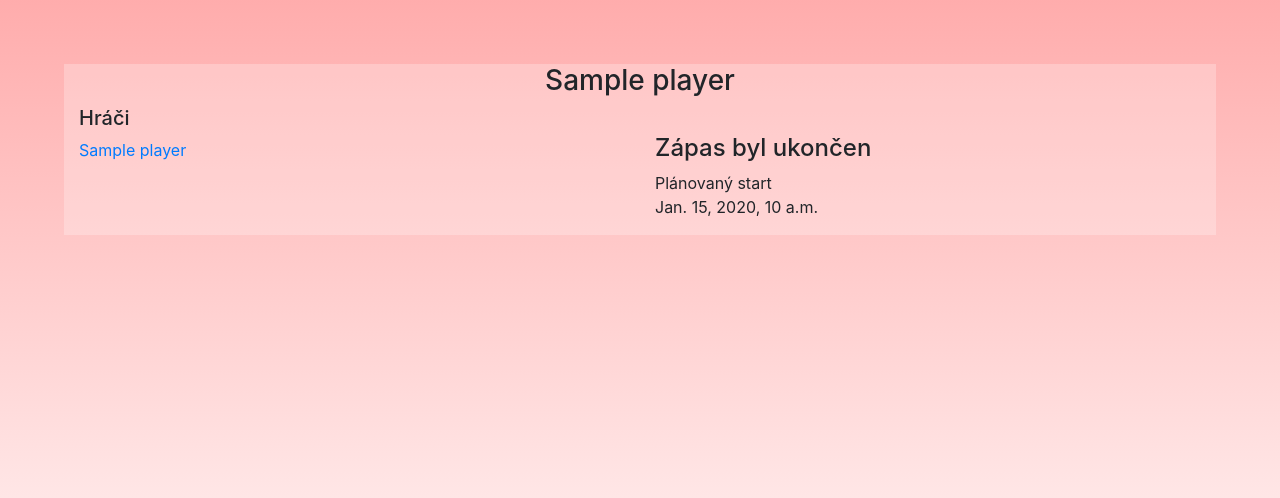
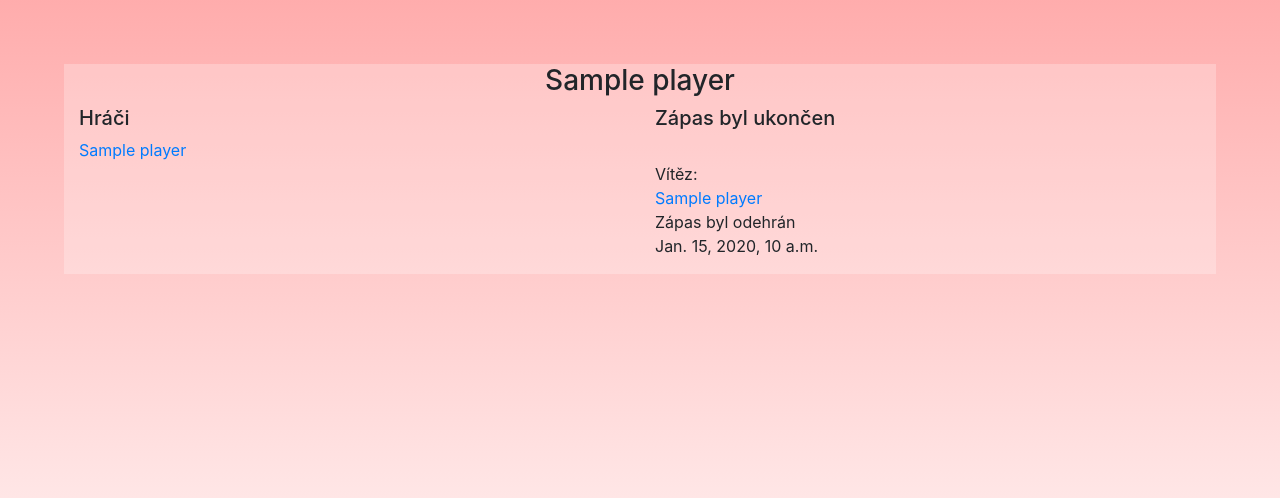
Before and after one commit to DSroD/DuckGameTournament, a Django app: page /matches/1/ in a window 1280 px wide. Shown: the part 88-586 px from the top of the page. Run offline with Django 3.2, Linux system fonts and the light colour scheme; tables that the repository leaves empty hold one stand-in row (values such as "Sample post"); some libraries are stand-ins or nearby versions.

Commit message:
Add login, fix bugs, change match model

```diff
--- a/duckgame/tournament/models.py
+++ b/duckgame/tournament/models.py
@@ -2,8 +2,6 @@ from django.db import models
 
 class Player(models.Model):
     name = models.CharField(max_length=100)
-    wins = models.IntegerField(default=0)
-    looses = models.IntegerField(default=0)
     total_points = models.IntegerField(default=0)
     player_info = models.CharField(max_length=2000, default="No info provided.")
     def __str__(self):
@@ -15,7 +13,8 @@ class Match(models.Model):
     play_date = models.DateTimeField('match datetime')
     players = models.ManyToManyField(Player, related_name='matches')
     finished = models.BooleanField('finished', default=False)
-    winner_id = models.IntegerField(blank=True, null=True)
+    winners = models.ManyToManyField(Player, related_name='won_matches')
+    loosers = models.ManyToManyField(Player, related_name='lost_matches')
 
     def __str__(self):
         return " vs. ".join([player.name for player in self.players.all()])
--- a/duckgame/tournament/templates/tournament/index.html
+++ b/duckgame/tournament/templates/tournament/index.html
@@ -29,8 +29,8 @@
             </div>
         </div>
     </nav>
-    <div class="row" style="margin: 5%;">
-        <div class="col" style="background: rgba(255,214,214,0.33);filter: brightness(100%);margin: 0px;">
+    <div class="row" style="margin: 5%;background: rgba(255,255,255,0.25);">
+        <div class="col" style="filter: brightness(100%);margin: 0px;">
             <div class="table-responsive">
                 <table class="table">
                     <thead>
--- a/duckgame/tournament/templates/tournament/match_detail.html
+++ b/duckgame/tournament/templates/tournament/match_detail.html
@@ -47,8 +47,19 @@
                     </p>
                 </div>
                 <div class="col">
-                    <h4>{% if match.finished %}<br>Zápas byl ukončen<br>{% else %}<br>Zápas ještě nebyl ukončen<br>{% endif %}</h4>
-                    <p>Plánovaný start<br>{{ match.play_date }}</p>
+                    {% if match.finished %}
+                        <h5>Zápas byl ukončen</h5><br>
+                        <p> Vítěz:
+                        {% for pl in match.winners.all %}
+                            <br> <a href="{% url 'tournament:player_detail' pl.id %}">{{ pl }}</a>
+                        {% endfor %}
+                            <br>
+                            Zápas byl odehrán<br>
+                            {{ match.play_date }}</p>
+                    {% else %}
+                        <h5>Zápas ještě nebyl ukončen</h5><br>
+                        <p>Plánovaný start<br>{{ match.play_date }}</p>
+                    {% endif %}
                 </div>
             </div>
         </div>
--- a/duckgame/tournament/templates/tournament/player_detail.html
+++ b/duckgame/tournament/templates/tournament/player_detail.html
@@ -46,8 +46,8 @@
                             </thead>
                             <tbody>
                                 <tr>
-                                    <td class="text-center">{{ player.wins }}</td>
-                                    <td class="text-center">{{ player.looses }}<br></td>
+                                    <td class="text-center">{{ player.won_matches.all|length }}</td>
+                                    <td class="text-center">{{ player.lost_matches.all|length }}<br></td>
                                     <td class="text-center">{{ player.total_points }}<br></td>
                                 </tr>
                                 <tr></tr>
```
